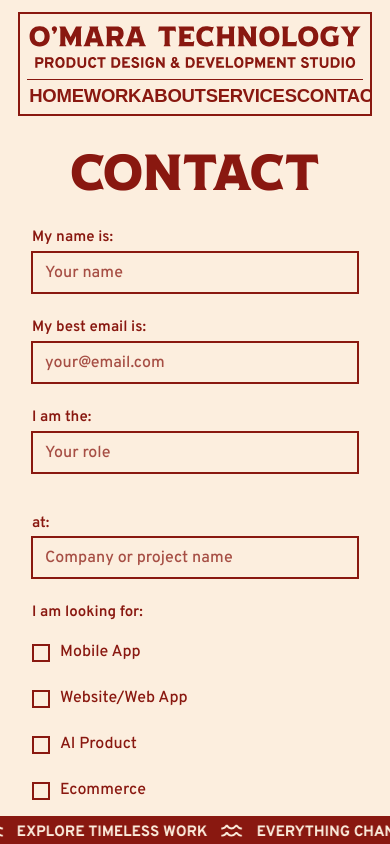
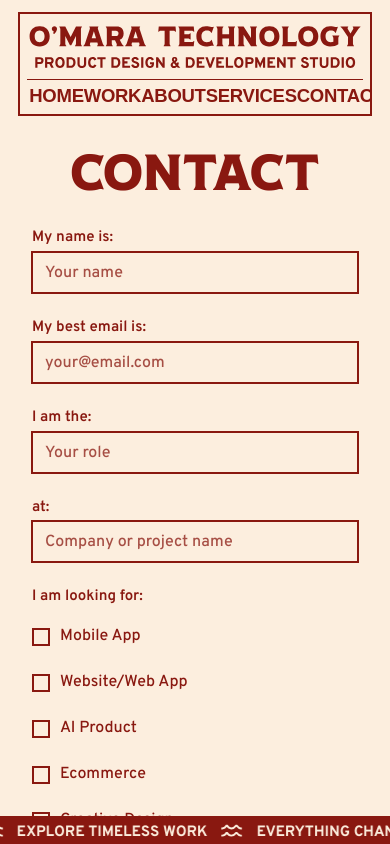
Before and after one commit to masonomara/omara-technology-design, a Next.js app: page /contact in a window 390 px wide. Shown: the top 844 px of the page. Built offline with nearby package versions, Linux system fonts and the light colour scheme; a web font is replaced by a local one.

Commit message:
baby fixes

```diff
--- a/src/app/(frontend)/contact/page.module.css
+++ b/src/app/(frontend)/contact/page.module.css
@@ -46,6 +46,12 @@
   display: grid;
   grid-template-columns: 1fr 1fr;
   gap: 16px;
+}
+
+@media screen and (max-width: 699px) {
+  .fieldRow {
+    gap: 0px;
+  }
 }
 
 .fieldLabel {
@@ -209,9 +215,8 @@
   margin-top: 32px;
   margin-left: auto;
   margin-right: auto;
-    max-width: 220px;
-    width: 100%;
-
+  max-width: 220px;
+  width: 100%;
 }
 
 .submitButton:hover {
@@ -238,6 +243,7 @@
   color: var(--color-primary);
   line-height: var(--leading-relaxed);
   margin: 0;
+  text-align: center;
 }
 
 .errorMessage {
```
